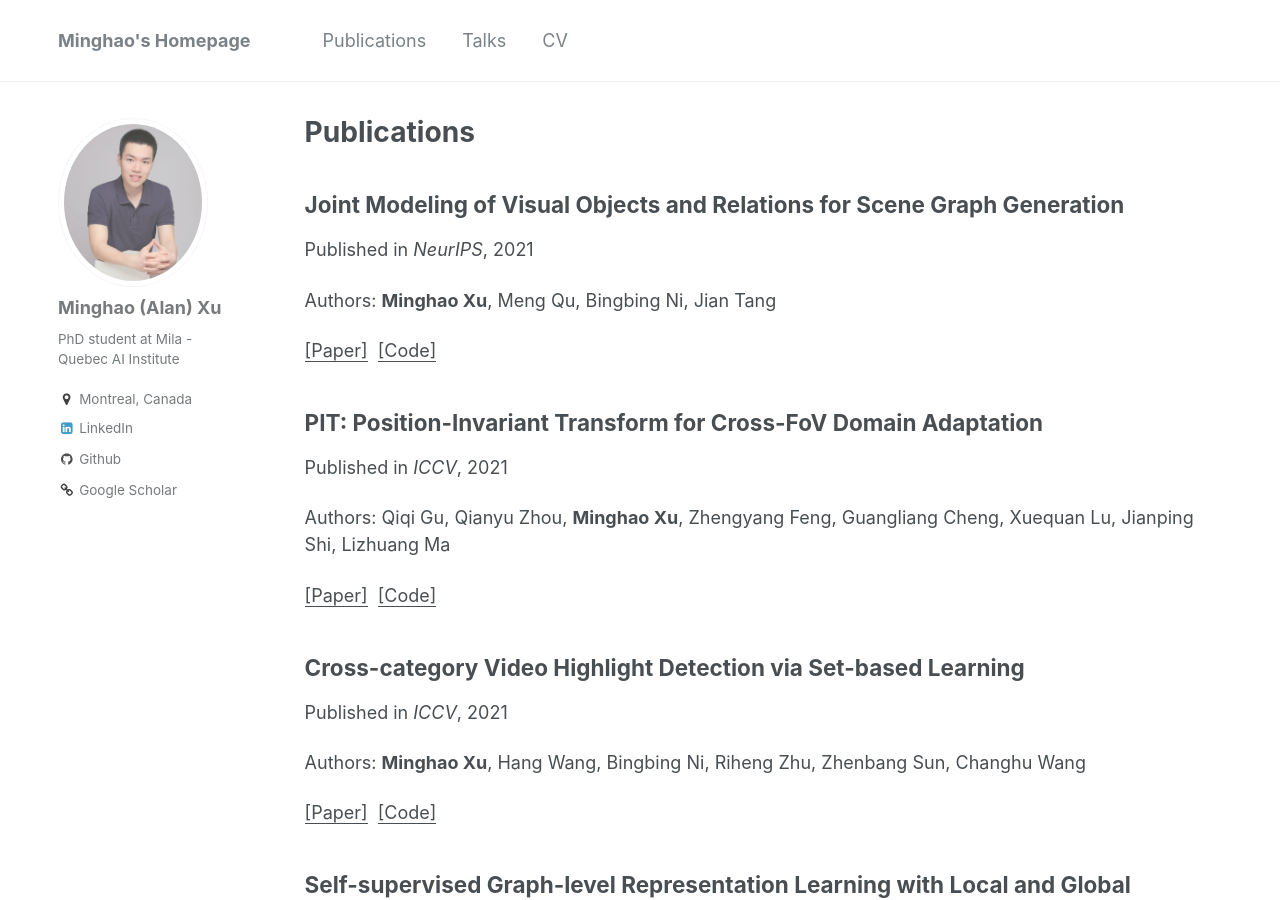
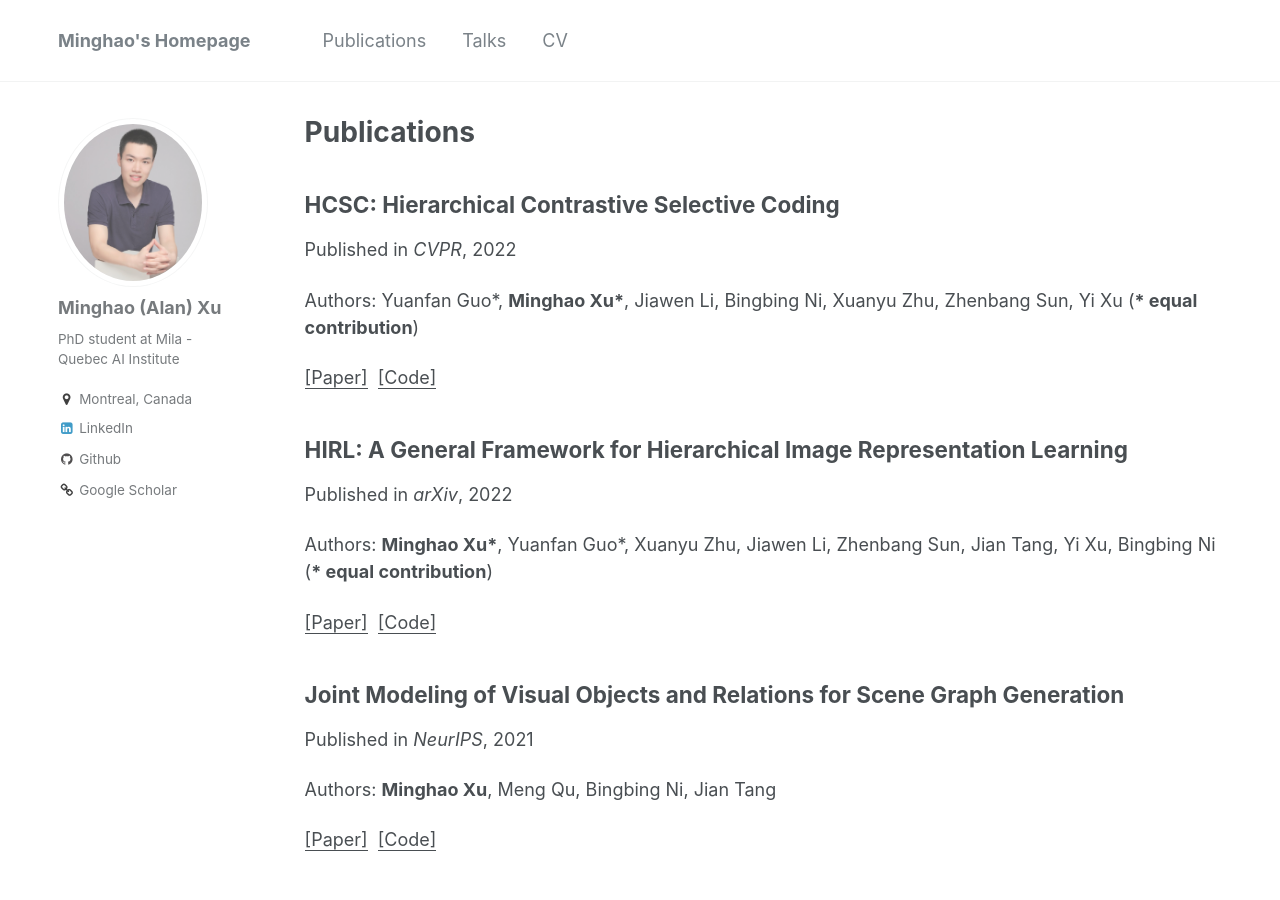
Before and after one commit to ChrisAllenMing/ChrisAllenMing.github.io, a Jekyll site: the page built from _pages/publications.md, in a window 1280 px wide and 900 px high. Built offline with Jekyll 4.4.1, drawn with Linux system fonts in a browser that asks for light colours.

Commit message:
Add publications

```diff
--- a/_pages/cv.md
+++ b/_pages/cv.md
@@ -65,4 +65,4 @@ Teaching
 
 Academic Services
 ======
-* Reviewer of CVPR 2020, 2021, 2022; NeurIPS 2020, 2021; ICCV 2021; ICLR 2022
+* Reviewer of CVPR 2020, 2021, 2022; NeurIPS 2020, 2021, 2022; ICML 2022; ICCV 2021; ICLR 2022
--- /dev/null
+++ b/_publications/arxiv2022_hirl.md
@@ -0,0 +1,12 @@
+---
+title: "HIRL: A General Framework for Hierarchical Image Representation Learning"
+collection: publications
+permalink: /publications/arxiv2022_hirl
+venue: "arXiv"
+excerpt: ''
+date: 2022-05-27
+authors: <b>Minghao Xu*</b>, Yuanfan Guo*, Xuanyu Zhu, Jiawen Li, Zhenbang Sun, Jian Tang, Yi Xu, Bingbing Ni (<b>* equal contribution</b>)
+paperurl: https://arxiv.org/pdf/2205.13159
+codeurl: https://github.com/hirl-team/HIRL
+citation: 'Xu, M., Guo, Y., Zhu, X., Li, J., Sun, Z., Tang, J., Xu, Y., & Ni, B. (2022). HIRL: A General Framework for Hierarchical Image Representation Learning. arXiv preprint arXiv:2205.13159.'
+---
--- /dev/null
+++ b/_publications/cvpr2022_hcsc.md
@@ -0,0 +1,12 @@
+---
+title: "HCSC: Hierarchical Contrastive Selective Coding"
+collection: publications
+permalink: /publications/cvpr2022_hcsc
+venue: "CVPR"
+excerpt: ''
+date: 2022-06-20
+authors: Yuanfan Guo*, <b>Minghao Xu*</b>, Jiawen Li, Bingbing Ni, Xuanyu Zhu, Zhenbang Sun, Yi Xu (<b>* equal contribution</b>)
+paperurl: https://arxiv.org/pdf/2202.00455
+codeurl: https://github.com/hirl-team/HCSC
+citation: 'Guo, Y., Xu, M., Li, J., Ni, B., Zhu, X., Sun, Z., & Xu, Y. (2022). HCSC: Hierarchical Contrastive Selective Coding. arXiv preprint arXiv:2202.00455.'
+---
```
Also changed, not shown: 1 other file.
